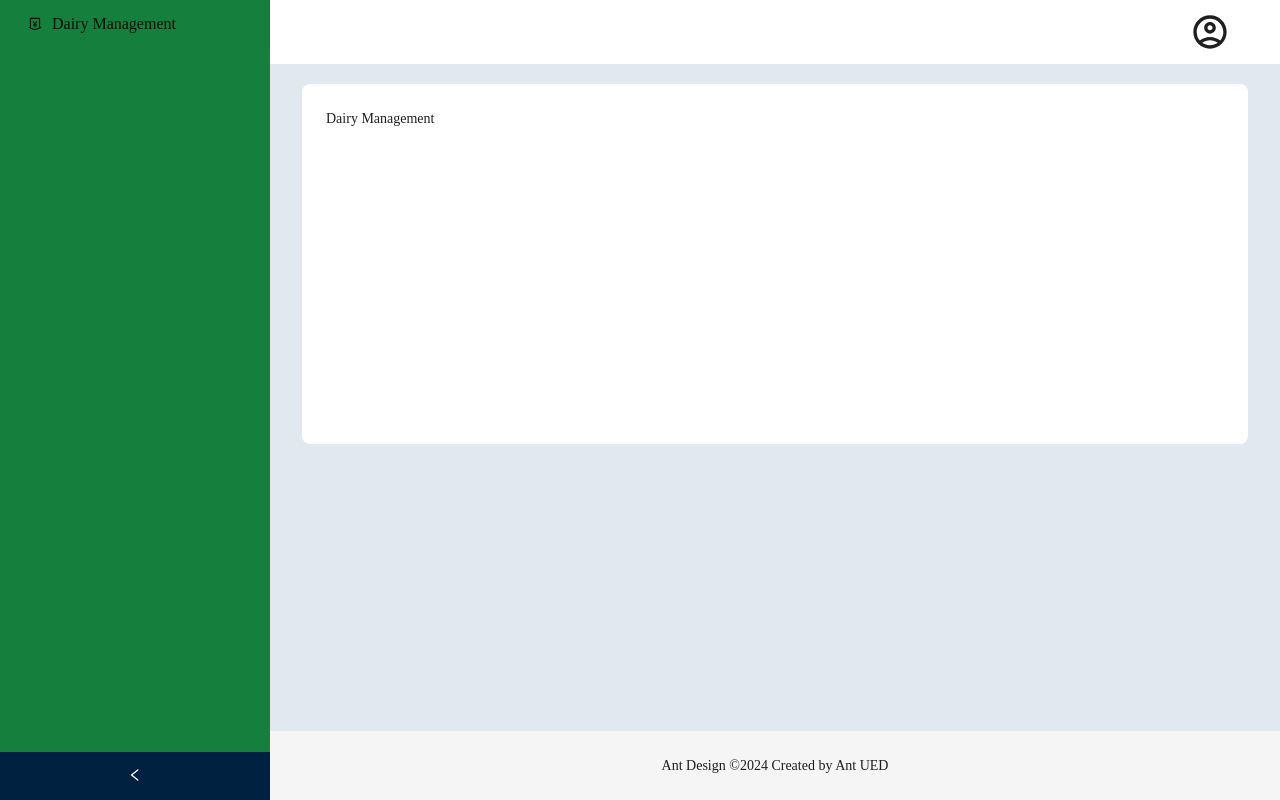
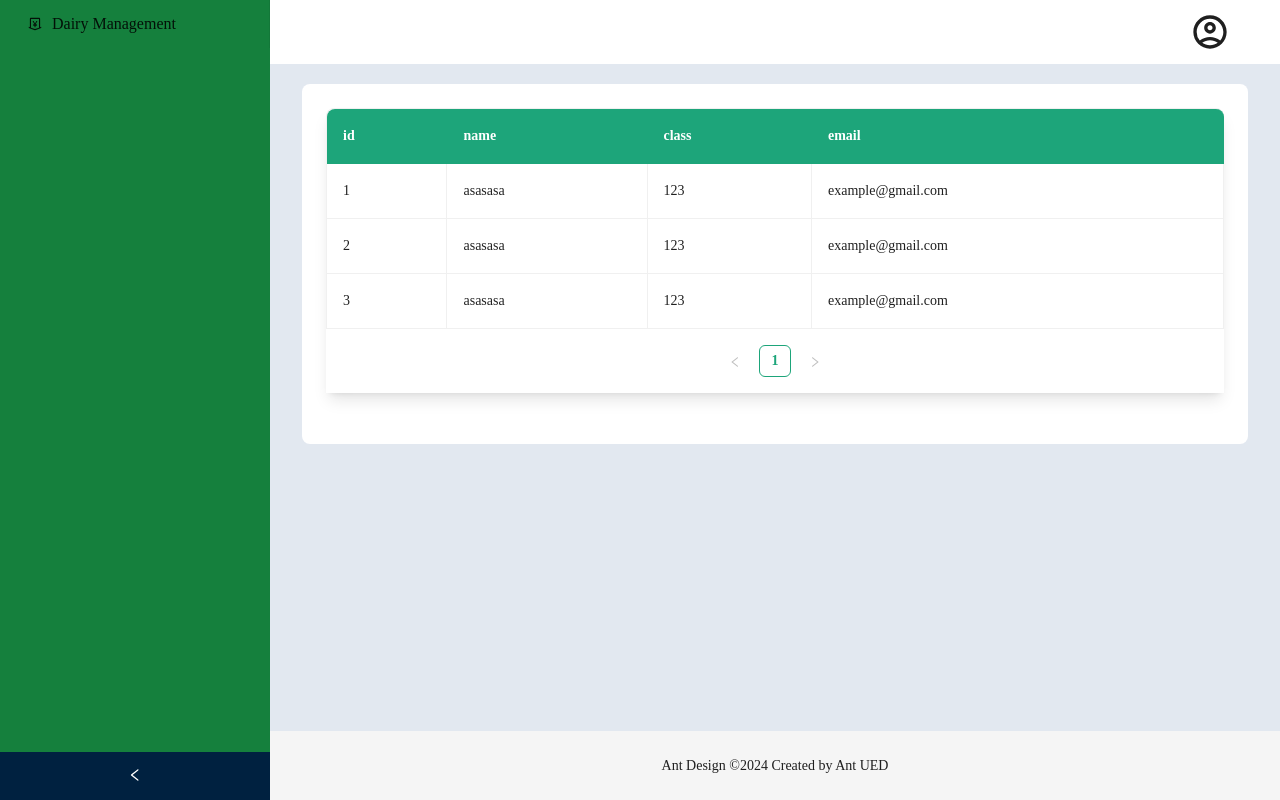
Before and after one commit to Dairy-Farm-Spring-2025/frontend, a React (Vite) app: page /dairy-management in a window 1280 px wide. Built offline with nearby package versions, Linux system fonts and the light colour scheme; a web font is replaced by a local one.

Commit message:
add components

```diff
--- a/src/components/Button/ButtonComponent.tsx
+++ b/src/components/Button/ButtonComponent.tsx
@@ -0,0 +1,13 @@
+import { Button, ButtonProps } from "antd";
+interface ButtonComponentProps extends ButtonProps {
+  children: React.ReactNode;
+}
+const ButtonComponent = ({ children, ...props }: ButtonComponentProps) => {
+  return (
+    <Button {...props} className="duration-100">
+      {children}
+    </Button>
+  );
+};
+
+export default ButtonComponent;
--- /dev/null
+++ b/src/components/Modal/ModalComponent.tsx
@@ -0,0 +1,87 @@
+import { Button, ConfigProvider, Modal, ModalProps, Typography } from "antd";
+import { CgClose } from "react-icons/cg";
+import ButtonComponent from "../Button/ButtonComponent";
+
+interface ModalComponentInterface extends ModalProps {
+  children: React.ReactNode;
+  width?: number;
+  title?: string;
+  footer?: React.ReactNode | React.ReactNode[];
+  onOk?: () => void;
+  onCancel: () => void;
+}
+const ModalComponent = ({
+  children,
+  title,
+  onCancel,
+  footer,
+  onOk,
+  ...props
+}: ModalComponentInterface) => {
+  return (
+    <ConfigProvider
+      modal={{
+        closable: false,
+        styles: {
+          header: {
+            backgroundColor: "#1DA57A",
+          },
+          content: {
+            padding: 0,
+          },
+          body: {
+            padding: "0px 30px",
+          },
+          footer: {
+            padding: "15px 30px",
+          },
+        },
+      }}
+    >
+      <Modal
+        onCancel={onCancel}
+        title={
+          <div className="flex justify-between py-3 px-5">
+            <Typography.Title
+              className="!m-0 !text-white !font-normal"
+              level={4}
+            >
+              {title}
+            </Typography.Title>
+            <div>
+              <Button
+                onClick={onCancel}
+                type="primary"
+                shape="circle"
+                className="!shadow-none duration-100"
+                icon={<CgClose />}
+              />
+            </div>
+          </div>
+        }
+        footer={
+          !footer
+            ? [
+                <ButtonComponent
+                  onClick={onCancel}
+                  variant="solid"
+                  color="danger"
+                  key={"cancel"}
+                >
+                  Cancel
+                </ButtonComponent>,
+                <ButtonComponent key={"confirm"} onClick={onOk} type="primary">
+                  Confirm
+                </ButtonComponent>,
+              ]
+            : footer
+        }
+        {...props}
+      >
+        {children}
+      </Modal>
+    </ConfigProvider>
+  );
+};
+
+export default ModalComponent;
--- a/src/components/Table/TableComponent.tsx
+++ b/src/components/Table/TableComponent.tsx
@@ -0,0 +1,32 @@
+import { ConfigProvider, TabPaneProps } from "antd";
+import { ColumnProps } from "antd/es/table";
+import { Table } from "antd";
+import "./index.css";
+export interface Column extends ColumnProps {
+  title: string;
+  dataIndex: string;
+  key: string;
+}
+
+interface TableComponentProps extends TabPaneProps {
+  columns: Column[];
+  dataSource: object[];
+}
+const TableComponent = ({ columns, dataSource }: TableComponentProps) => {
+  return (
+    <ConfigProvider
+      table={{
+        className: "shadow-lg",
+      }}
+    >
+      <Table
+        bordered
+        columns={columns}
+        dataSource={dataSource}
+        pagination={{ position: ["bottomCenter"] }}
+      />
+    </ConfigProvider>
+  );
+};
+
+export default TableComponent;
--- /dev/null
+++ b/src/components/Table/index.css
@@ -0,0 +1,6 @@
+.ant-table-thead tr th {
+  background-color: #1da57a !important;
+  color: white !important;
+  border-collapse: collapse !important;
+  border-color: #1da57a !important;
+}
--- a/src/core/layout/AppDashboard.tsx
+++ b/src/core/layout/AppDashboard.tsx
@@ -1,4 +1,4 @@
-import type { MenuProps } from "antd";
+import { MenuProps } from "antd";
 import "./index.css";
 import { Dropdown, Layout, Menu, theme } from "antd";
 import React, { useState } from "react";
@@ -6,6 +6,7 @@ import { MdOutlineAccountCircle } from "react-icons/md";
 import { Link, Outlet } from "react-router-dom";
 import { MoneyCollectOutlined } from "@ant-design/icons";
 import { IoLogOutSharp } from "react-icons/io5";
+
 const { Header, Content, Footer, Sider } = Layout;
 
 type MenuItem = Required<MenuProps>["items"][number];
@@ -24,6 +25,16 @@ function getItem(
   } as MenuItem;
 }
 
+const siderStyle: React.CSSProperties = {
+  overflow: "auto",
+  height: "100vh",
+  position: "fixed",
+  top: 0,
+  bottom: 0,
+  left: 0,
+  zIndex: 1,
+};
+
 const items: MenuItem[] = [
   getItem("Dairy Management", "dairy-management", <MoneyCollectOutlined />),
 ];
@@ -33,6 +44,7 @@ const AppDashboard: React.FC = () => {
   const {
     token: { colorBgContainer, borderRadiusLG },
   } = theme.useToken();
+
   const itemsUser: MenuProps["items"] = [
     {
       key: "infor",
@@ -44,6 +56,7 @@ const AppDashboard: React.FC = () => {
       icon: <IoLogOutSharp className="text-red-500" size={20} />,
     },
   ];
+
   return (
     <Layout style={{ minHeight: "100vh" }}>
       <Sider
@@ -52,6 +65,7 @@ const AppDashboard: React.FC = () => {
         onCollapse={(value) => setCollapsed(value)}
         width={270}
         className="bg-green-700"
+        style={siderStyle}
       >
         <div className="demo-logo-vertical" />
         <Menu
@@ -62,7 +76,10 @@ const AppDashboard: React.FC = () => {
           className="!text-base bg-green-700"
         />
       </Sider>
-      <Layout>
+      <Layout
+        style={{ marginLeft: collapsed ? 80 : 270 }}
+        className="duration-300"
+      >
         <Header style={{ background: colorBgContainer }} className="shadow-md">
           <div className="w-full h-full flex justify-end items-center gap-4">
             <Dropdown
@@ -84,6 +101,7 @@ const AppDashboard: React.FC = () => {
               minHeight: 360,
               background: colorBgContainer,
               borderRadius: borderRadiusLG,
+              overflowY: "auto",
             }}
           >
             <Outlet />
--- /dev/null
+++ b/src/hooks/useModal.ts
@@ -0,0 +1,18 @@
+import { useCallback, useState } from "react";
+
+const useModal = () => {
+  const [open, setOpen] = useState(false);
+
+  const openModal = useCallback(() => setOpen(true), []);
+  const closeModal = useCallback(() => setOpen(false), []);
+  const toggleModal = useCallback(() => setOpen((prev) => !prev), []);
+
+  return {
+    open,
+    openModal,
+    closeModal,
+    toggleModal,
+  };
+};
+
+export default useModal;
--- a/src/main.tsx
+++ b/src/main.tsx
@@ -23,7 +23,7 @@ createRoot(document.getElementById("root")!).render(
           <App />
         </PersistGate>
       </Provider>
-    </ConfigProvider>{" "}
+    </ConfigProvider>
     <Toaster reverseOrder={false} />
   </StrictMode>
 );
--- a/src/pages/DairyManagement/index.tsx
+++ b/src/pages/DairyManagement/index.tsx
@@ -1,7 +1,51 @@
+import TableComponent, { Column } from "../../components/Table/TableComponent";
+
 const DairyManagement = () => {
+  const dataSource = [
+    {
+      id: 1,
+      name: "asasasa",
+      class: "123",
+      email: "example@gmail.com",
+    },
+    {
+      id: 2,
+      name: "asasasa",
+      class: "123",
+      email: "example@gmail.com",
+    },
+    {
+      id: 3,
+      name: "asasasa",
+      class: "123",
+      email: "example@gmail.com",
+    },
+  ];
+  const column: Column[] = [
+    {
+      title: "id",
+      dataIndex: "id",
+      key: "id",
+    },
+    {
+      title: "name",
+      dataIndex: "name",
+      key: "name",
+    },
+    {
+      title: "class",
+      dataIndex: "class",
+      key: "class",
+    },
+    {
+      title: "email",
+      dataIndex: "email",
+      key: "email",
+    },
+  ];
   return (
     <div>
-      <p>Dairy Management</p>
+      <TableComponent dataSource={dataSource} columns={column} />
     </div>
   );
 };
--- a/tailwind.config.js
+++ b/tailwind.config.js
@@ -9,6 +9,9 @@ export default {
       fontFamily: {
         finlandica: ['Finlandica', 'sans-serif'], // Define Finlandica font
       },
+      colors: {
+        "primary" : "#1DA57A"
+      }
     },
   },
   plugins: [],
```
